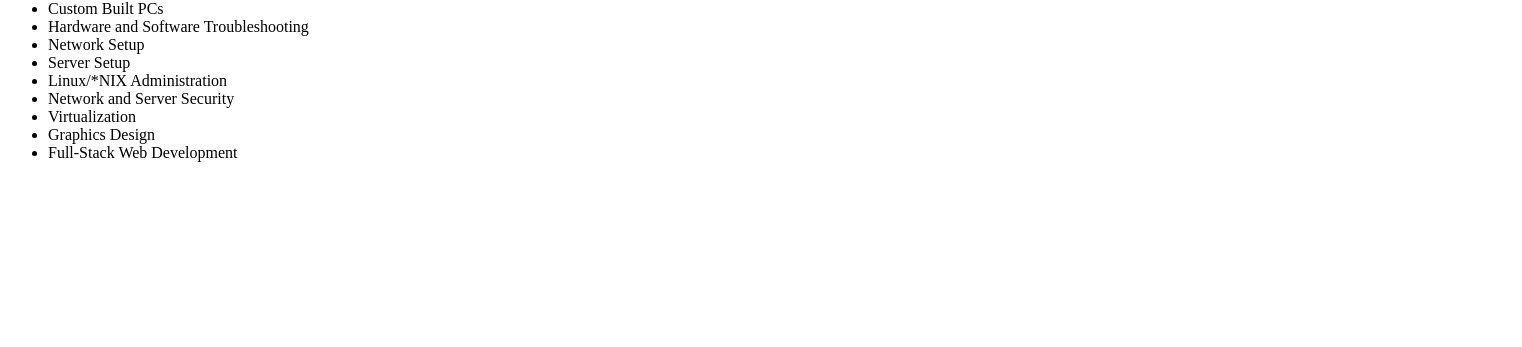
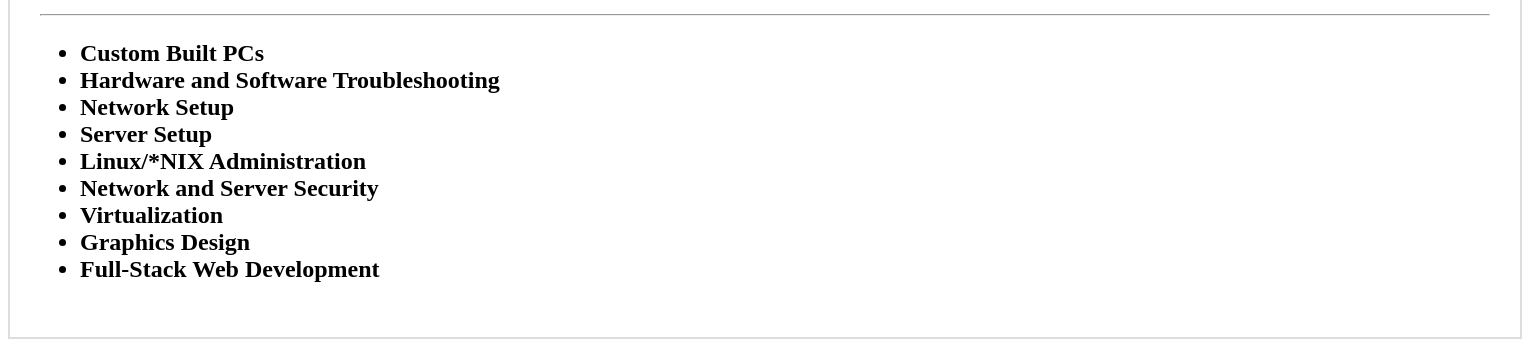
Before and after one commit to PrimeGoat/html-portfolio, a plain HTML site: page index.html in a window 1280 px wide. Shown: the part 560-907 px from the top of the page, 1522 px wide, since content can reach past the window. Before the commit the page ends 800 px from the top, so only its background shows below. Drawn offline with Linux system fonts and the light colour scheme.

Commit message:
Added outside border

```diff
--- a/index.html
+++ b/index.html
@@ -3,10 +3,14 @@
           <title>DENIS SAVGIR IT SOLUTIONS</title>
      </head>
      <body>
+          <table border=1 cellpadding=30 cellspacing=0 bordercolor=#dddddd align=center>
+               <tr>
+                    <td>
                          <img src="images/denis-savgir-logo.png">
                          <h1>- IT SOLUTIONS  -</h1>
                          <hr>
 
+                         <h2>
                               <ul>
                                    <li>Custom Built PCs</li>
                                    <li>Hardware and Software Troubleshooting</li>
@@ -18,4 +22,8 @@
                                    <li>Graphics Design</li>
                                    <li>Full-Stack Web Development</li>
                               </ul>
+                         </h2>
+                    </td>
+               </tr>
+          </table>
      </body>
```
Lines whose indentation alone changed are shown as unchanged.
